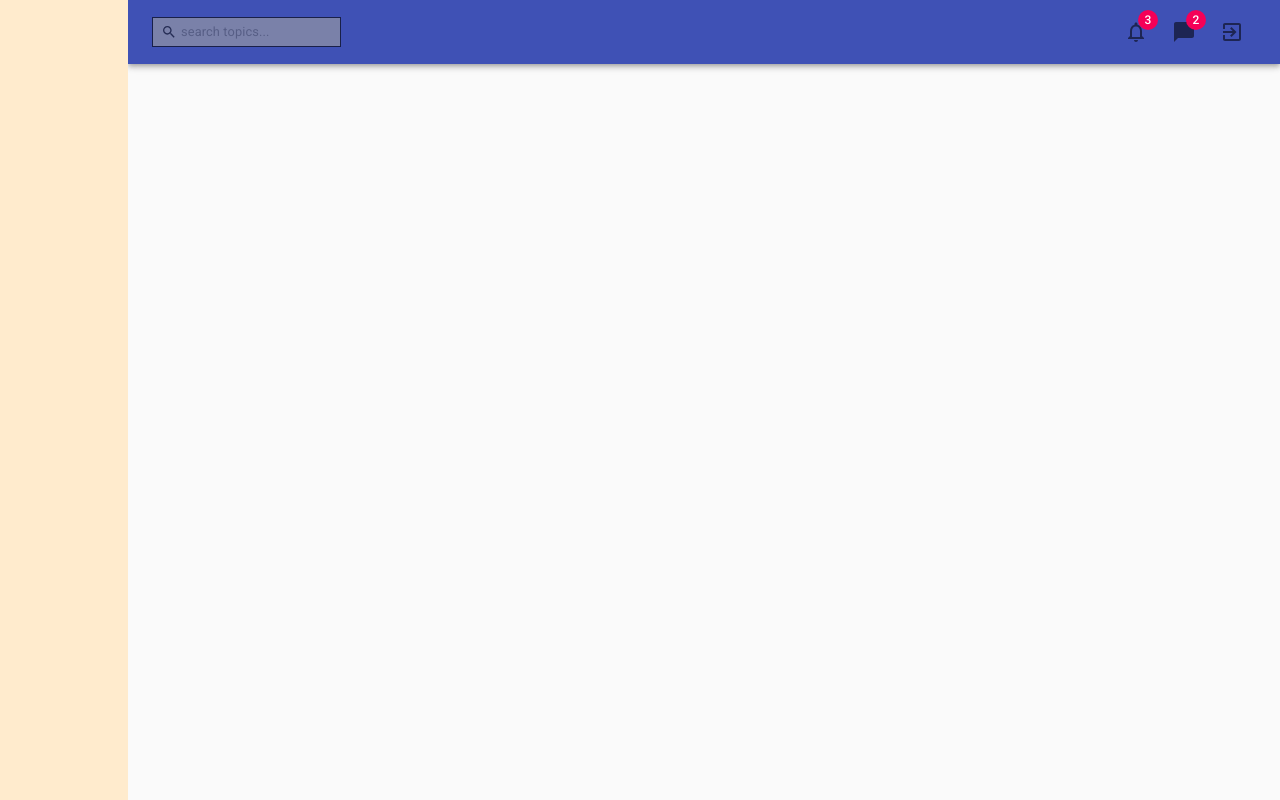
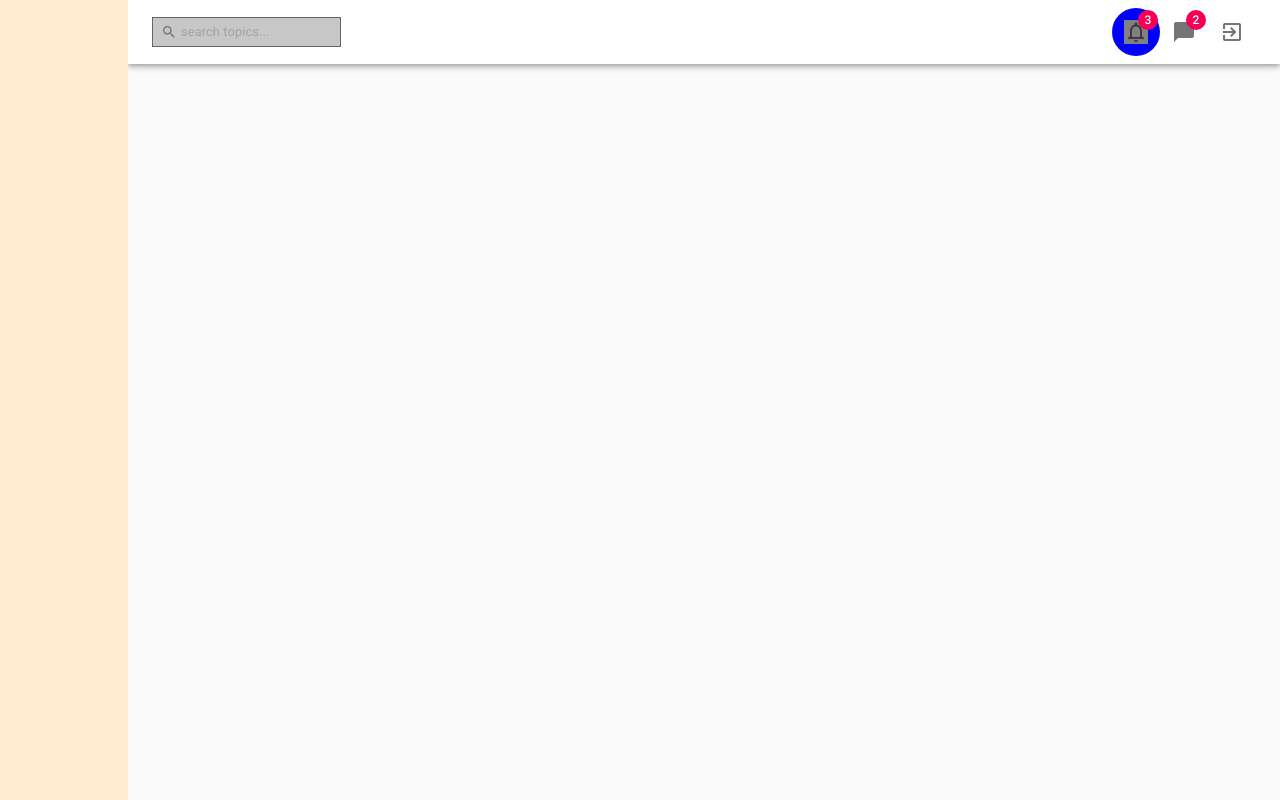
Before and after one commit to AmarnathN/material-ui-react, a React (Create React App) app: page / in a window 1280 px wide. Built offline with nearby package versions, Linux system fonts and the light colour scheme.

Commit message:
Customize MUI Element inner element styling

```diff
--- a/src/components/Header.js
+++ b/src/components/Header.js
@@ -9,7 +9,7 @@ import React from "react";
 
 const useStyles = makeStyles({
   root: {
-    backgroundColor: "#gggg",
+    backgroundColor: "#fff",
   },
   searchInput: {
     opacity: 0.6,
@@ -23,6 +23,12 @@ const useStyles = makeStyles({
     "& .MuiSvgIcon-root": {
       paddingRight: "4px",
     },
+  },
+  btnRoot: {
+    backgroundColor: "blue",
+  },
+  btnLabel: {
+    backgroundColor: "grey",
   },
 });
 
@@ -41,7 +47,7 @@ const Header = () => {
           </Grid>
           <Grid item sm></Grid>
           <Grid item>
-            <IconButton>
+            <IconButton classes={{ root: classes.btnRoot, label: classes.btnLabel }}>
               <Badge badgeContent={3} color="secondary">
                 <NotificationsNoneIcon></NotificationsNoneIcon>
               </Badge>
```
